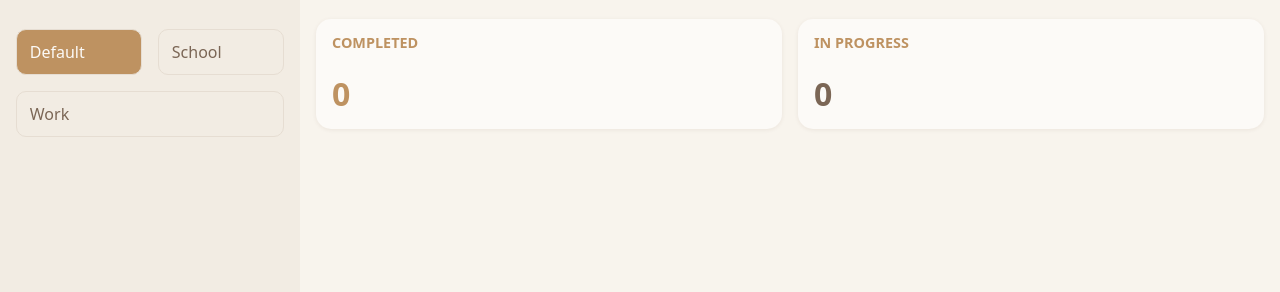
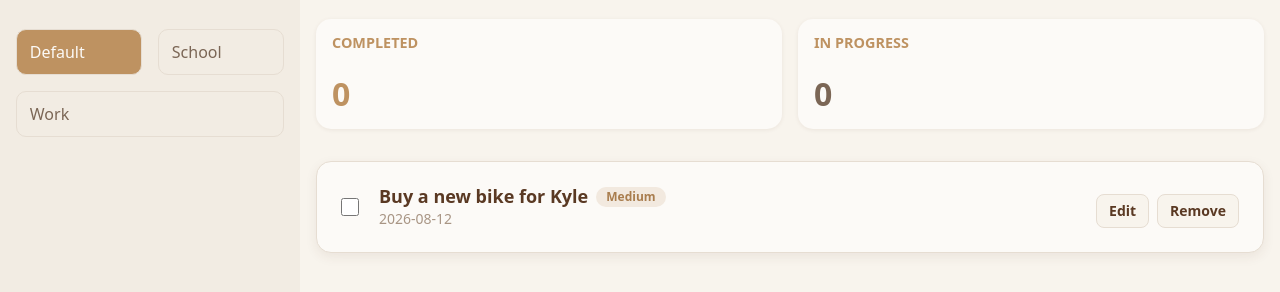
Before and after one commit to dyegocouto/actio, a website built with Vite: page index.html in a window 1280 px wide. Shown: the part 198-490 px from the top of the page. Built offline with nearby package versions, Linux system fonts and the light colour scheme.

Commit message:
feat: create blueprint for task cards
These cards will represent the tasks. Their styling is done, and I used
a fake task just to make sure. Ability to create tasks dinamically, as
intended is a WIP.

```diff
--- a/index.html
+++ b/index.html
@@ -83,6 +83,28 @@
                 <span class="in-progress-number">0</span>
               </div>
             </div>
+            <div class="content-tasks">
+              <div class="task-card">
+                <div class="task-content">
+                  <input
+                    type="checkbox"
+                    name="task-completion"
+                    id="task-completion"
+                  />
+                  <div class="task-info">
+                    <div class="task-header">
+                      <h4 class="task-title">Buy a new bike for Kyle</h4>
+                      <span class="task-priority">medium</span>
+                    </div>
+                    <div class="due-date">2026-08-12</div>
+                  </div>
+                </div>
+                <div class="task-actions">
+                  <button class="edit-task">Edit</button>
+                  <button class="remove-task">Remove</button>
+                </div>
+              </div>
+            </div>
           </div>
         </main>
       </div>
--- a/src/css/content.css
+++ b/src/css/content.css
@@ -71,7 +71,151 @@
   color: var(--text);
 }
 
-@media (min-width: 426px) {
+.content-tasks {
+  display: grid;
+  gap: 0.875rem;
+  margin-top: 2rem;
+}
+
+.task-card {
+  display: flex;
+  align-items: center;
+  gap: clamp(0.75rem, 2vw, 1.25rem);
+  min-width: 0;
+  padding: clamp(1rem, 2.5vw, 1.5rem);
+  background-color: var(--surface);
+  border: 0.0625rem solid var(--border);
+  border-radius: 0.9375rem;
+  box-shadow: var(--shadow) 0 0.25rem 0.75rem;
+  color: var(--text);
+  transition:
+    border-color 160ms ease,
+    box-shadow 160ms ease,
+    transform 160ms ease;
+}
+
+.task-card:hover {
+  border-color: color-mix(in srgb, var(--primary) 45%, var(--border));
+  box-shadow: var(--shadow) 0 0.5rem 1rem;
+  transform: translateY(-0.125rem);
+}
+
+.task-card input[type="checkbox"] {
+  flex: 0 0 auto;
+  width: 1.125rem;
+  height: 1.125rem;
+  margin: 0;
+  accent-color: var(--primary);
+  cursor: pointer;
+}
+
+.task-content {
+  display: flex;
+  flex: 1 1 auto;
+  align-items: center;
+  gap: clamp(0.75rem, 2vw, 1.25rem);
+  min-width: 0;
+}
+
+.task-info {
+  display: grid;
+  flex: 1 1 auto;
+  gap: 0.25rem;
+  min-width: 0;
+}
+
+.task-header {
+  display: flex;
+  flex-wrap: wrap;
+  align-items: center;
+  gap: 0.5rem;
+}
+
+.task-title {
+  margin: 0;
+  overflow-wrap: anywhere;
+  color: var(--heading);
+  font-size: clamp(1rem, 1vw + 0.75rem, 1.125rem);
+  font-weight: 650;
+}
+
+.due-date {
+  margin: 0;
+  overflow-wrap: anywhere;
+  color: var(--muted);
+  font-size: 0.875rem;
+}
+
+.task-priority {
+  flex: 0 0 auto;
+  padding: 0.25rem 0.625rem;
+  border-radius: 999px;
+  background-color: color-mix(in srgb, var(--primary) 16%, var(--surface));
+  color: var(--primary-hover);
+  font-size: 0.75rem;
+  font-weight: 700;
+  line-height: 1;
+  text-transform: capitalize;
+}
+
+.task-card .task-actions {
+  display: flex;
+  flex: 0 0 auto;
+  gap: 0.5rem;
+  margin-left: auto;
+}
+
+.task-card .task-actions button {
+  border: 0.0625rem solid var(--border);
+  border-radius: 0.5rem;
+  padding: 0.5rem 0.75rem;
+  background-color: var(--bg);
+  color: var(--heading);
+  font: inherit;
+  font-size: 0.875rem;
+  font-weight: 650;
+  cursor: pointer;
+  transition:
+    background-color 160ms ease,
+    border-color 160ms ease,
+    color 160ms ease;
+}
+
+.task-card .task-actions button:hover {
+  border-color: var(--primary);
+  background-color: var(--primary);
+  color: var(--surface);
+}
+
+.task-card:has(input[type="checkbox"]:checked) {
+  opacity: 0.72;
+}
+
+.task-card:has(input[type="checkbox"]:checked) .task-title {
+  color: var(--muted);
+  text-decoration: line-through;
+}
+
+@media (max-width: 37.5rem) {
+  .task-card {
+    flex-wrap: wrap;
+  }
+
+  .task-content {
+    flex-basis: 100%;
+  }
+
+  .task-card .task-actions {
+    flex-basis: 100%;
+    margin-left: 0;
+  }
+
+  .task-card .task-actions button {
+    flex: 1;
+  }
+}
+
+@media (min-width: 26.625rem) {
   .content-header {
     display: flex;
     flex-direction: row;
```
